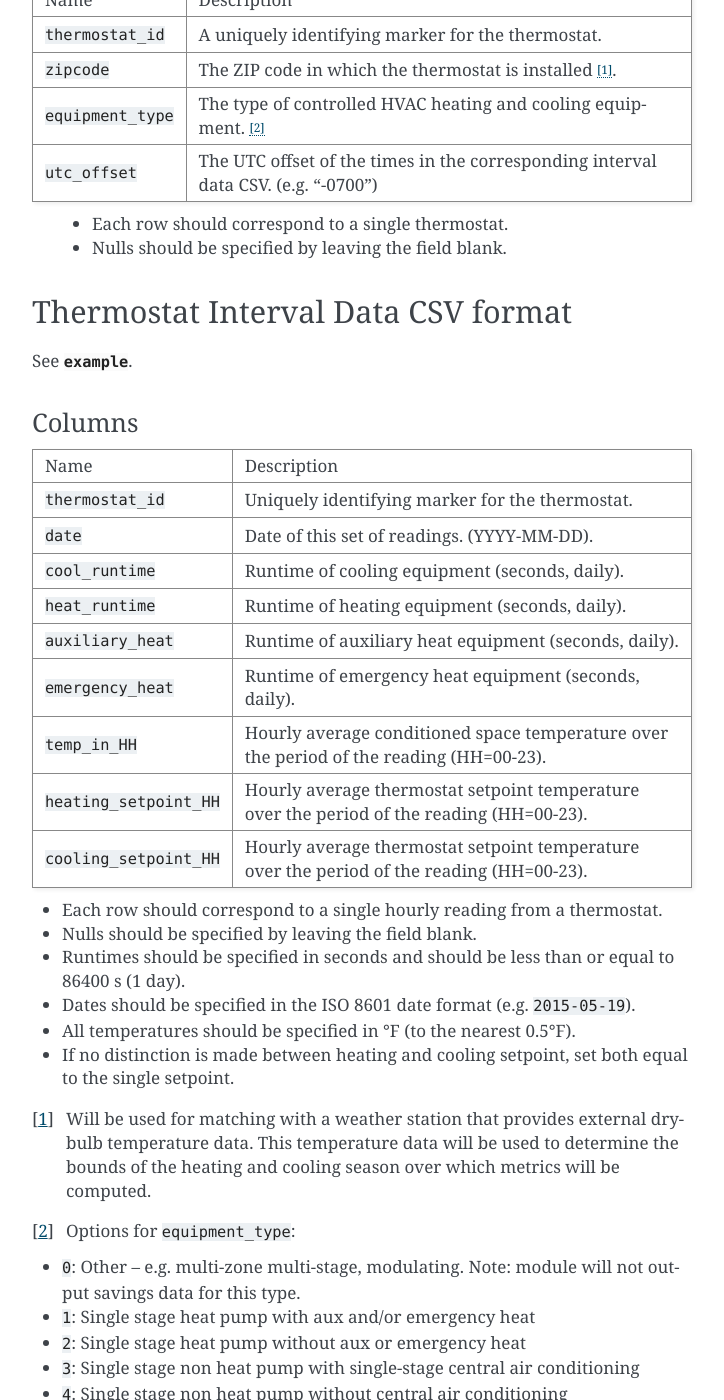
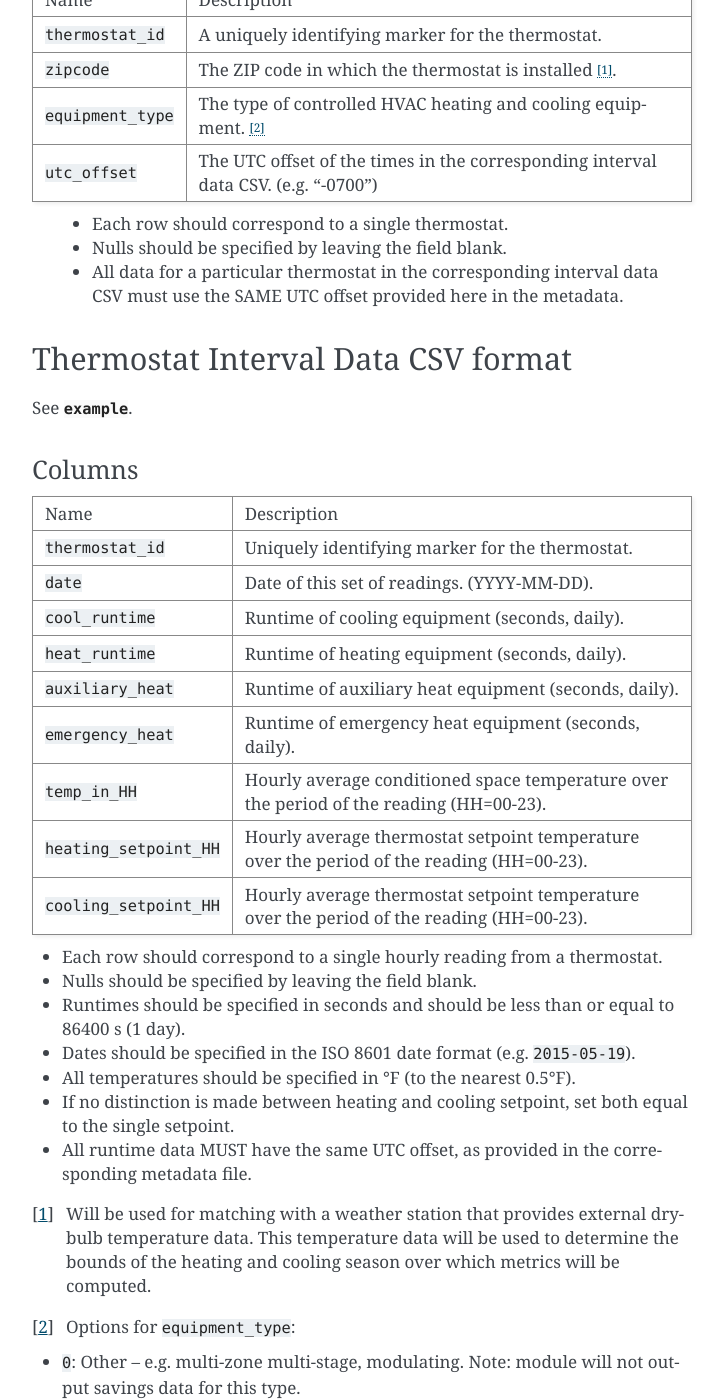
Before and after one commit to EPAENERGYSTAR/epathermostat, a Sphinx documentation site: the page built from docs/tutorial.rst, in a window 1280 px wide and 1400 px high, scrolled down 1271 px. Shown: the whole window, without its empty margins (388-1112 px from the left). Built offline with Sphinx 7.4.7, drawn with Linux system fonts in a browser that asks for light colours.

Commit message:
Update input file format explanation

```diff
--- a/docs/tutorial.rst
+++ b/docs/tutorial.rst
@@ -68,6 +68,8 @@ Name                   Description
 
  - Each row should correspond to a single thermostat.
  - Nulls should be specified by leaving the field blank.
+ - All data for a particular thermostat in the corresponding interval data
+   CSV must use the SAME UTC offset provided here in the metadata.
 
 Thermostat Interval Data CSV format
 --------------------------------------
@@ -99,6 +101,8 @@ Name                         Description
 - All temperatures should be specified in °F (to the nearest 0.5°F).
 - If no distinction is made between heating and cooling setpoint, set both
   equal to the single setpoint.
+- All runtime data MUST have the same UTC offset, as provided in the
+  corresponding metadata file.
 
 .. [#] Will be used for matching with a weather station that provides external
    dry-bulb temperature data. This temperature data will be used to determine
```
